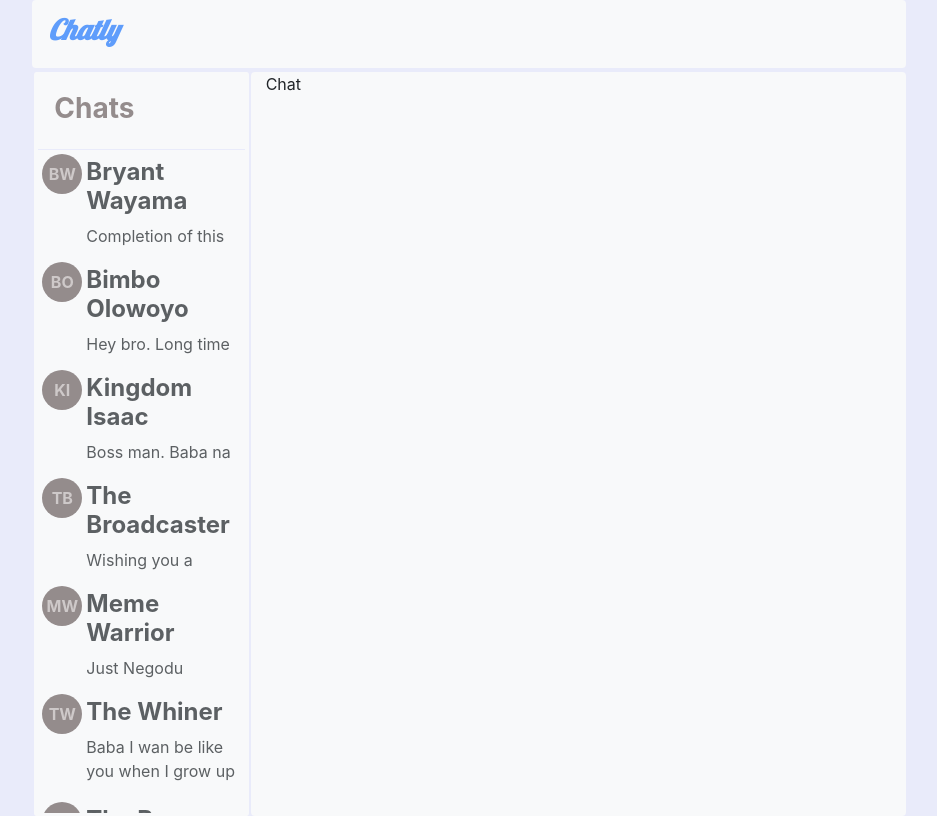
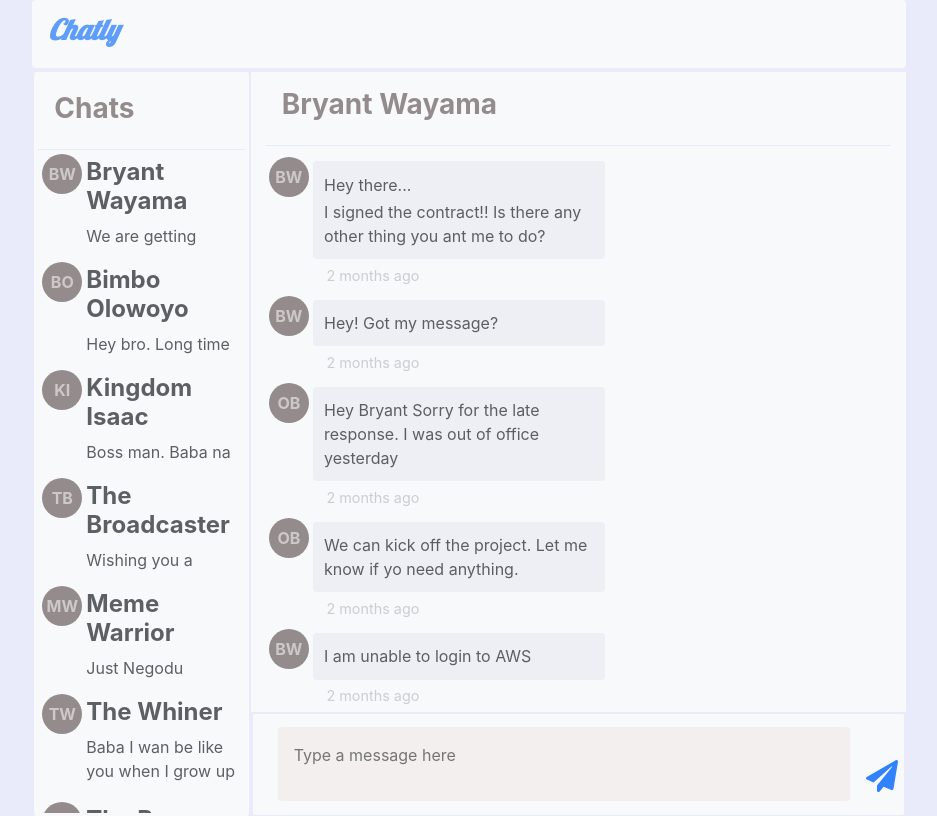
Before and after one commit to ngfizzy/chat-app, a React (Create React App) app in the folder client/: page /chat in a window 1280 px wide. Shown: the whole page, without its empty margins (171-1108 px from the left). Built offline with nearby package versions, Linux system fonts and the light colour scheme; sample sign-in values are in the browser's storage.

Commit message:
implement message textarea

```diff
--- a/client/src/axios.ts
+++ b/client/src/axios.ts
@@ -2,7 +2,7 @@ import axios from 'axios';
 import { IUser } from '../../types/models';
 
 
-const baseURL = process.env.NODE_ENV === 'production' ? '/api/' : 'http://192.168.8.105:5000/api/';
+const baseURL = process.env.NODE_ENV === 'production' ? '/api/' : ' http://192.168.8.105:3000'
 const instance = axios.create({ baseURL });
 
 instance.interceptors.request.use((config) => {
--- /dev/null
+++ b/client/src/components/containers/Conversation/Conversation.css
@@ -0,0 +1,59 @@
+.Conversation {
+  padding: .2rem;
+}
+
+
+.ReceivedMessage,
+.SentMessage {
+  display: flex;
+  flex-direction: column;
+  width: 55%;
+  margin-right: auto;
+}
+
+.MessageWrapper {
+  display: flex;
+}
+
+.ReceivedMessage .Message,
+.SentMessage .Message {
+  width: 90%;
+  background-color: #edeff5;
+  color: #5b5e63;
+}
+
+.Message .p {
+  padding: 0;
+  margin: .2rem
+}
+
+.SentMessage {
+  margin-left: auto;
+  margin-right: 0;
+}
+
+.SentMessage .MessageWrapper {
+  flex-direction: row-reverse;
+}
+
+.SentMessage .Message {
+  background-color: #3082ff;
+  color: #bbd0ea;
+  margin-left: 0!important;
+
+}
+
+
+.Time {
+  color: #cbcdd2;
+  font-size: 90%;
+  padding: .1rem .6rem;
+  margin-left: 2rem !important;
+}
+
+.SentMessage .Time {
+  text-align: right;
+  margin-left: 0!important;
+  margin-right: 2rem;
+
+}
--- /dev/null
+++ b/client/src/components/containers/Conversation/Conversation.tsx
@@ -0,0 +1,151 @@
+import React, {FC, useState, useContext} from 'react';
+import TimeAgo from 'react-timeago'
+import { ProfileIcon } from '../../presentation/ProfileIcon';
+import { AuthContext } from '../../../store/AuthContext';
+import './Conversation.css';
+
+
+const initialConversations = {
+    id: '1',
+    parties: ['1', '5fee1a10e4ec59783428cf2f'],
+    messages: [
+    {
+      user: {
+        id: '1',
+        name:  'Bryant Wayama',
+      },
+      id: '1',
+      createdAt: new Date(1609353098000),
+      text: `
+        Hey there...
+          I signed the contract!! Is there any other thing you ant me to do?
+      `,
+    },
+    {
+      id: '1234',
+      user: {
+        id: '1',
+        name:  'Bryant Wayama',
+        username: 'bryant'
+      },
+      createdAt: new Date(1609356698000),
+      text: 'Hey! Got my message?',
+    },
+    {
+      id: '12a34',
+      user: {
+        id: '5fee1a10e4ec59783428cf2f',
+        name:  'Olufisayo Bamidele',
+        username: 'fizzy'
+      },
+      createdAt: new Date(1609453898000),
+      text: 'Hey Bryant Sorry for the late response. I was out of office yesterday',
+    },
+    {
+      id: '12a3a4',
+      user: {
+        id: '5fee1a10e4ec59783428cf2f',
+        name:  'Olufisayo Bamidele',
+        username: 'fizzy'
+      },
+      createdAt: new Date(1609453958000),
+      text: 'We can kick off the project. Let me know if yo need anything.',
+    },
+    {
+      id: '123aa4',
+      user: {
+        id: '1',
+        name:  'Bryant Wayama',
+        username: 'bryant'
+      },
+      createdAt: new Date(1609454438000),
+      text: 'I am unable to login to AWS',
+    },
+    {
+      id: '123ana4',
+      user: {
+        id: '5fee1a10e4ec59783428cf2f',
+        name:  'Olufisayo Bamidele',
+        username: 'bryant'
+      },
+      createdAt: new Date(1609459178000),
+      text:  'Oh. True.  \n I would need to send you thatI\'ll need to send you that. I guess you have signal installed.',
+    },
+    {
+      id: '123ana4',
+      user: {
+        id: '1',
+        name:  'Olufisayo Bamidele',
+        username: 'bryant'
+      },
+      createdAt: new Date(1609459178000),
+      text:  `
+        Yes
+      `,
+    },
+    {
+      id: '123anaafa4',
+      user: {
+        id: '5fee1a10e4ec59783428cf2f',
+        name:  'Olufisayo Bamidele',
+        username: 'bryant'
+      },
+      createdAt: new Date(1609459178000),
+      text:  `
+        Alright. Sending now...
+      `
+    },
+    {
+      id: 'aaaarra',
+      user: {
+        id: '1',
+        name:  'Bryant Wayama',
+        username: 'bryant'
+      },
+      createdAt: new Date(1609545578000),
+      text:  `
+        Happy new year!!!
+      `
+    },
+    {
+      id: 'aaaarra',
+      user: {
+        id: '1',
+        name:  'Bryant Wayama',
+        username: 'bryant'
+      },
+      createdAt: new Date(1609545578000),
+      text:  `
+        We are getting close to the completion of the project.
+        Should I proceed to deploy
+      `
+    },
+  ]
+};
+
+export const Conversation:FC = () => {
+  const {user}=  useContext(AuthContext)!;
+  const [messages] = useState(initialConversations.messages);
+
+  return <div className="Conversation">
+    {
+      messages.map(message =>
+        <div
+          key={message.id}
+          className={`my-2 ${message.user.id !== user?.id ? 'ReceivedMessage' : 'SentMessage'}`}
+        >
+          <div className="MessageWrapper">
+            <ProfileIcon name={message.user.name} />
+            <div className="font-weight-700 m-1 p-2 rounded Message">
+                {message.text.split('\n').map(paragraph => <p className="p">{paragraph}</p>)}
+            </div>
+          </div>
+          <span className="ml-5 Time">
+            <TimeAgo date={message.createdAt}  />
+          </span>
+        </div>
+      )
+    }
+
+  </div>
+};
--- /dev/null
+++ b/client/src/components/containers/Conversation/index.tsx
@@ -0,0 +1 @@
+export * from './Conversation';
--- a/client/src/components/containers/ConversationsList/ConversationsList.tsx
+++ b/client/src/components/containers/ConversationsList/ConversationsList.tsx
@@ -7,8 +7,8 @@ const initialConversations = [
   {
     id: '123a4',
     name: 'Bryant Wayama',
-    message: `Completion of this project is very urgent.
-        The client is getting concerned
+    message: `We are getting close to the completion of the project.
+        Should I to deploy?
       `,
   },
   {
@@ -94,7 +94,6 @@ export const ConversationsList: FC = () => {
               key={conversation.id}
               className={`p-1 mb-1 ConversationListItem ${selectedId === conversation.id? 'selected' : ''}`}
               onClick={selectCallback(conversation.id)}
-
             >
               <ProfileIcon name={conversation.name} />
               <ConversationSummary name={conversation.name} message={conversation.message} />
--- a/client/src/components/pages/Chat/Chat.css
+++ b/client/src/components/pages/Chat/Chat.css
@@ -6,3 +6,27 @@
   border-left: 2px solid #e9ebfa;
   border-right: 2px solid #e9ebfa;
 }
+
+.ConversationWrapper {
+  height:80vh;
+  overflow: auto;
+}
+
+.TextAreaWrapper {
+  height: 13.2vh;
+  border: 2px solid #e9ebfa;
+}
+
+.TextAreaWrapper textarea {
+  resize: none;
+  border: 1px solid #f9f9f9;
+  background-color: #f4efef;
+  color: #5b5e63;
+  outline: none;
+}
+
+.TextAreaWrapper button {
+  font-size: 2rem;
+  color: #3082ff;
+
+}
--- a/client/src/components/pages/Chat/Chat.tsx
+++ b/client/src/components/pages/Chat/Chat.tsx
@@ -1,13 +1,18 @@
-import React from 'react';
+import React, {  } from 'react';
 import { Col, Container,Row } from 'react-bootstrap';
 import { ConversationsList } from '../../containers/ConversationsList';
+import { Conversation } from '../../containers/Conversation';
 // import { AuthContext } from '../../../store/AuthContext';
+import { FontAwesomeIcon } from '@fortawesome/react-fontawesome'
+import { faPaperPlane } from '@fortawesome/free-solid-svg-icons'
 
 import './Chat.css';
 
 
+
 export const Chat = () => {
     // const {user}=  useContext(AuthContext)!;
+
     return <Container fluid>
       <Row as='main' className="Chat">
         <Col xs={12} xl={8} className="h-100 mx-auto rounded">
@@ -18,9 +23,35 @@ export const Chat = () => {
                 </header>
                 <ConversationsList/>
             </Col>
-            <Col as="section" xs={12} sm={8}  lg={9} className="h-100 bg-light rounded Conversation">
-                Chat
+
+            <Col as="section" xs={12} sm={8}  lg={9} className="rounded">
+              <Row className="bg-light ConversationWrapper">
+                <Col xs={12}>
+                  <header className="p-3 pb-0 ChatBorder Header">
+                    <h3 className="font-weight-bold">Bryant Wayama</h3>
+                  </header>
+                  <Conversation />
+                </Col>
+              </Row>
+              <Row className="bg-light rounded  TextAreaWrapper">
+                <Col xs={12} as="section" className="rounded">
+                  <Row className="h-100 pl-4 rounded" as="form">
+                    <Col
+                      placeholder="Type a message here"
+                      className="mx-auto my-auto pt-3 px-3 h-75 rounded"
+                      as="textarea"
+                      sm={10}
+                      md={11}
+                      xs={11}></Col>
+                    <Col className="h-25 my-auto border-0 bg-transparent" xs={1} sm={2} md={1} as="button">
+                      <FontAwesomeIcon icon={faPaperPlane} />
+                    </Col>
+                  </Row>
+
+                </Col>
+              </Row>
             </Col>
+
           </Row>
         </Col>
       </Row>
```
Also changed, not shown: client/package.json (+6 -1 lines), 2 other files (tests, documents, lock files or other folders).
